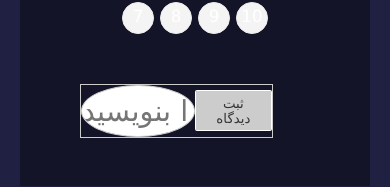
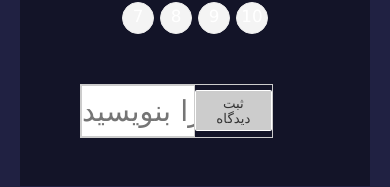
Before and after one commit to mirkamranmahshid/Survey, a React (Create React App) app: page / in a window 390 px wide. Shown: the part 568-755 px from the top of the page. Built offline with nearby package versions, Linux system fonts and the light colour scheme; no server answers; a web font is replaced by a local one.

Commit message:
first commit

```diff
--- a/src/index.css
+++ b/src/index.css
@@ -263,8 +263,7 @@ transition: all 0.2s;
   .input-group input {
     width: 80%;
     border: 1px solid #ccc;
-  border-radius: 95%;
-  box-sizing: border-box;
+   box-sizing: border-box;
   size: 80;
   resize: both;
   font-size: larger;
```
